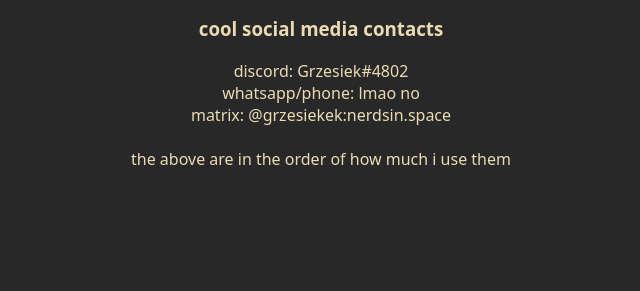
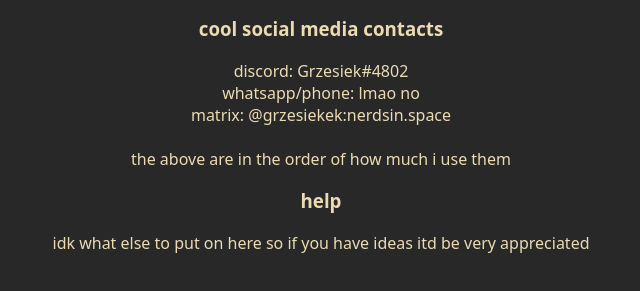
Before and after one commit to Eliiia/site, a website: page www/greg/index.html in a window 1280 px wide. Shown: the part 457-748 px from the top of the page, without its empty margins (319-959 px from the left). Drawn offline with Linux system fonts and the light colour scheme.

Commit message:
added plea for help

```diff
--- a/www/greg/index.html
+++ b/www/greg/index.html
@@ -22,6 +22,8 @@
                 <br>whatsapp/phone: lmao no
                 <br>matrix: @grzesiekek:nerdsin.space
                 <br><br>the above are in the order of how much i use them
+                <h3>help</h3>
+                idk what else to put on here so if you have ideas itd be very appreciated
             </p>
         </center>
     </body>
```
